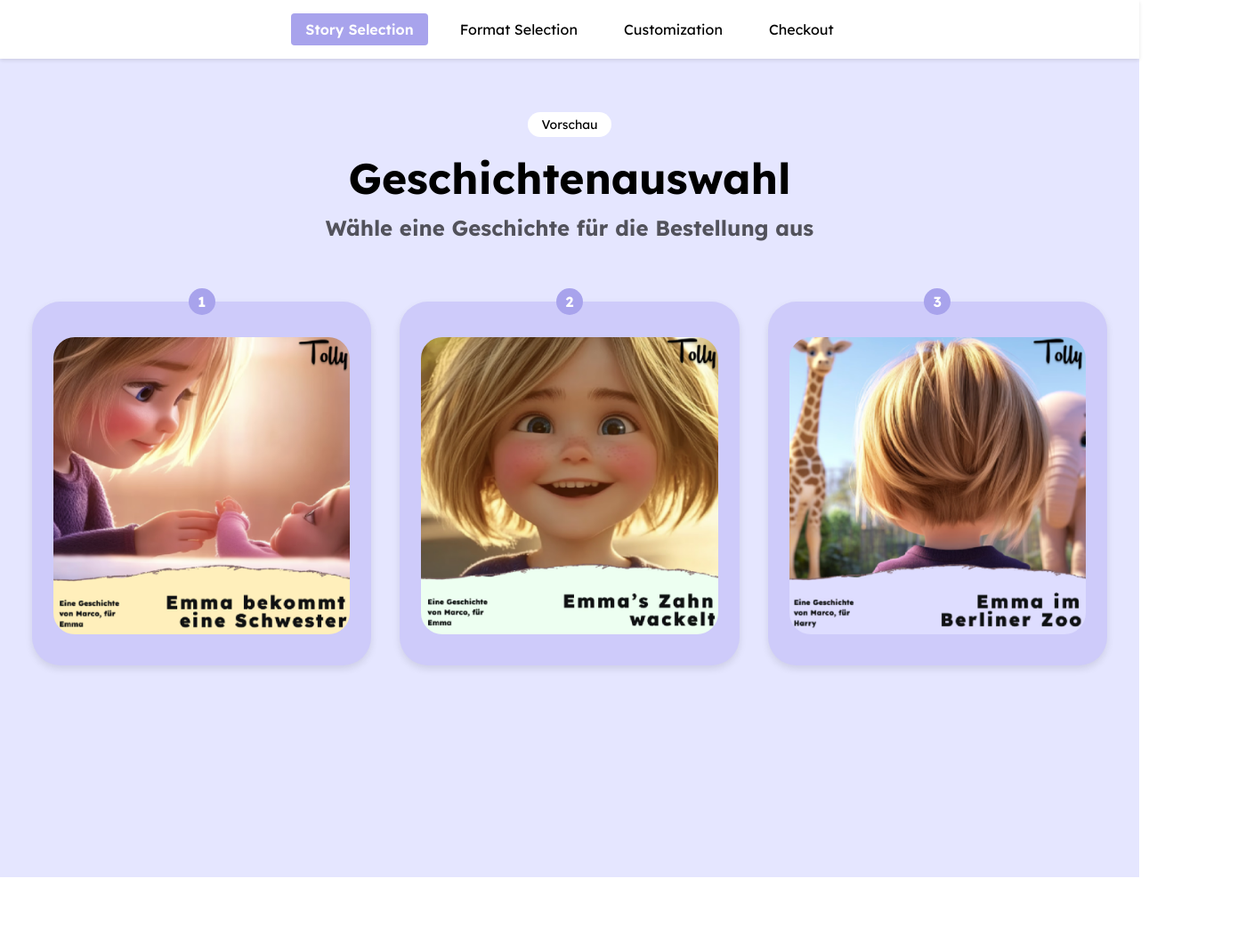
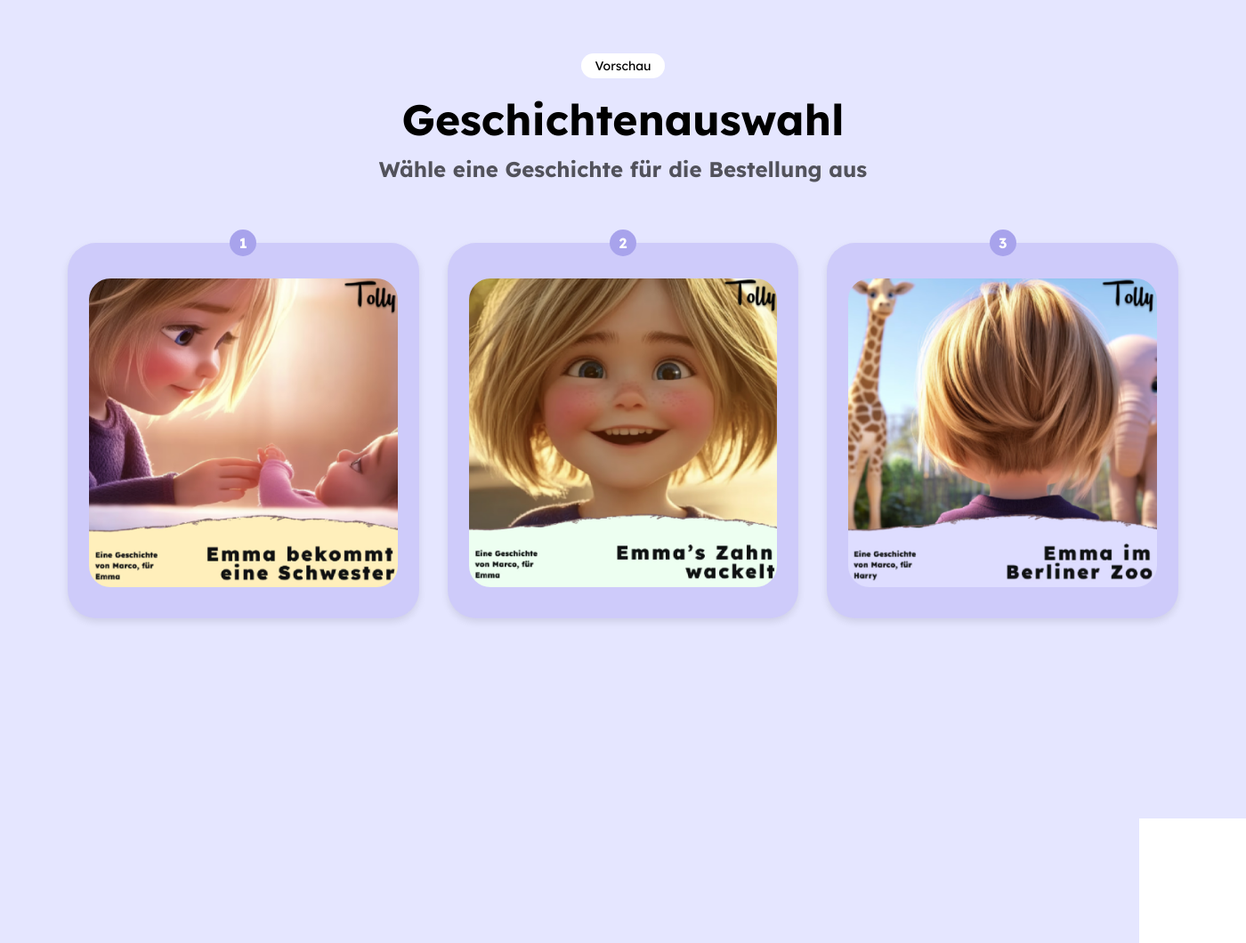
Before and after one commit to hdgurthtolly/tolly-harry, a React (Create React App) app: page / in a window 1280 px wide. Shown: the whole page at 89% size, 1400 px wide, since content can reach past the window. Before the commit the page ends 986 px from the top, so only its background shows below. Built offline with nearby package versions, Linux system fonts and the light colour scheme.

Commit message:
Added customization screen, implemented navigation, removed nav bar. Still static content.

```diff
--- a/package.json
+++ b/package.json
@@ -9,6 +9,7 @@
     "@testing-library/react": "^16.2.0",
     "@testing-library/user-event": "^13.5.0",
     "nth-check": "^2.1.1",
+    "phosphor-react": "^1.4.1",
     "postcss": "^8.5.3",
     "react": "^19.0.0",
     "react-dom": "^19.0.0",
--- a/src/App.css
+++ b/src/App.css
@@ -3,42 +3,42 @@
   min-height: 100vh;
   display: flex;
   flex-direction: column;
+  position: relative;
+  background-color: #E5E6FF;
 }
 
-/* Navigation styling */
-.app-navigation {
-  background-color: white;
-  padding: 15px;
+/* Page content wrapper */
+.page-content {
   display: flex;
-  justify-content: center;
-  gap: 20px;
-  box-shadow: 0 2px 4px rgba(0, 0, 0, 0.1);
-  position: sticky;
-  top: 0;
-  z-index: 100;
+  flex-direction: column;
+  flex: 1;
+  min-height: 100vh;
+  background-color: #E5E6FF;
 }
 
-.nav-button {
-  background-color: transparent;
-  border: none;
-  padding: 8px 16px;
-  cursor: pointer;
-  font-family: var(--font-primary);
-  font-size: 16px;
-  border-radius: 4px;
-  transition: all 0.2s ease;
+/* Common styles for all page containers */
+.story-selection-container,
+.format-selection-container,
+.customization-container,
+.checkout-container {
+  max-width: 1400px;
+  width: 100%;
+  padding: 60px;
+  margin: 0 auto;
+  background-color: #E5E6FF;
 }
 
-.nav-button:hover {
-  background-color: #f0f0f0;
+/* Responsive adjustments */
+@media (max-width: 768px) {
+  .story-selection-container,
+  .format-selection-container,
+  .customization-container,
+  .checkout-container {
+    padding: 30px 15px;
+  }
 }
 
-.nav-button.active {
-  background-color: #A8A3EC;
-  color: white;
-  font-weight: 600;
-}
-
+/* App legacy styles - keeping for reference */
 .App-logo {
   height: 40vmin;
   pointer-events: none;
--- a/src/App.js
+++ b/src/App.js
@@ -4,6 +4,7 @@ import StorySelectionPage from './pages/StorySelection/StorySelectionPage';
 import FormatSelectionPage from './pages/FormatSelection/FormatSelectionPage';
 import CustomizationPage from './pages/Customization/CustomizationPage';
 import CheckoutPage from './pages/Checkout/CheckoutPage';
+import PageNavigation from './components/common/PageNavigation';
 
 function App() {
   const [currentPage, setCurrentPage] = useState('story');
@@ -12,39 +13,70 @@ function App() {
     setCurrentPage(page);
   };
 
+  const handleBack = () => {
+    // Handle navigation backward based on current page
+    switch (currentPage) {
+      case 'format':
+        setCurrentPage('story');
+        break;
+      case 'customize':
+        setCurrentPage('format');
+        break;
+      case 'checkout':
+        setCurrentPage('customize');
+        break;
+      default:
+        break;
+    }
+  };
+
+  const handleForward = () => {
+    // Handle navigation forward based on current page
+    switch (currentPage) {
+      case 'story':
+        setCurrentPage('format');
+        break;
+      case 'format':
+        setCurrentPage('customize');
+        break;
+      case 'customize':
+        setCurrentPage('checkout');
+        break;
+      default:
+        break;
+    }
+  };
+
+  // Render content based on current page
+  const renderPageContent = () => {
+    switch (currentPage) {
+      case 'story':
+        return <StorySelectionPage onContinue={() => handleNavigation('format')} />;
+      case 'format':
+        return <FormatSelectionPage onContinue={() => handleNavigation('customize')} />;
+      case 'customize':
+        return <CustomizationPage onContinue={() => handleNavigation('checkout')} />;
+      case 'checkout':
+        return <CheckoutPage />;
+      default:
+        return null;
+    }
+  };
+
   return (
     <div className="App">
-      <div className="app-navigation">
-        <button
-          className={`nav-button ${currentPage === 'story' ? 'active' : ''}`}
-          onClick={() => handleNavigation('story')}
-        >
-          Story Selection
-        </button>
-        <button
-          className={`nav-button ${currentPage === 'format' ? 'active' : ''}`}
-          onClick={() => handleNavigation('format')}
-        >
-          Format Selection
-        </button>
-        <button
-          className={`nav-button ${currentPage === 'customize' ? 'active' : ''}`}
-          onClick={() => handleNavigation('customize')}
-        >
-          Customization
-        </button>
-        <button
-          className={`nav-button ${currentPage === 'checkout' ? 'active' : ''}`}
-          onClick={() => handleNavigation('checkout')}
-        >
-          Checkout
-        </button>
+      <div className="page-content">
+        {renderPageContent()}
+
+        {/* Add navigation buttons that scroll with the page content */}
+        <PageNavigation
+          currentPage={currentPage}
+          onBack={handleBack}
+          onForward={handleForward}
+          backLabel="Back"
+          forwardLabel="Next"
+        />
       </div>
-
-      {currentPage === 'story' && <StorySelectionPage onContinue={() => handleNavigation('format')} />}
-      {currentPage === 'format' && <FormatSelectionPage onContinue={() => handleNavigation('customize')} />}
-      {currentPage === 'customize' && <CustomizationPage onContinue={() => handleNavigation('checkout')} />}
-      {currentPage === 'checkout' && <CheckoutPage />}
     </div>
   );
 }
--- /dev/null
+++ b/src/components/common/NavigationButton.css
@@ -0,0 +1,85 @@
+/* Navigation button container */
+.nav-button-container {
+  display: flex;
+  flex-direction: column;
+  align-items: center;
+  gap: 8px;
+  position: relative;
+}
+
+/* Button label styling */
+.nav-button-label {
+  font-size: 16px;
+  font-weight: 500;
+  color: #8B84F7;
+  transition: all 0.3s ease;
+}
+
+.nav-button-label.active {
+  color: #8B84F7;
+}
+
+.nav-button-label.inactive {
+  color: #BBB;
+}
+
+/* Base navigation button styles */
+.navigation-button {
+  width: 44px;
+  height: 44px; /* Match height of .custom-button */
+  border-radius: 50%;
+  border: none;
+  display: flex;
+  align-items: center;
+  justify-content: center;
+  cursor: pointer;
+  transition: all 0.3s ease;
+  box-shadow: 0 2px 6px rgba(0, 0, 0, 0.1);
+  padding: 0;
+}
+
+/* Button sizes to match regular buttons */
+.navigation-button.small {
+  width: 36px;
+  height: 36px;
+}
+
+.navigation-button.medium {
+  width: 44px;
+  height: 44px;
+}
+
+.navigation-button.large {
+  width: 44px;
+  height: 44px;
+}
+
+/* Active state */
+.navigation-button.active {
+  background-color: #DEDCFF;
+}
+
+.navigation-button.active .nav-icon {
+  color: #000;
+}
+
+/* Active hover state */
+.navigation-button.active:hover {
+  background-color: #A8A3EC;
+  transform: scale(1.05);
+}
+
+/* Inactive state */
+.navigation-button.inactive {
+  background-color: #E8E7F5;
+  cursor: not-allowed;
+}
+
+.navigation-button.inactive .nav-icon {
+  color: #BBB;
+}
+
+/* Icon styling */
+.nav-icon {
+  transition: all 0.3s ease;
+}
--- /dev/null
+++ b/src/components/common/NavigationButton.js
@@ -0,0 +1,44 @@
+import React from 'react';
+import PropTypes from 'prop-types';
+import './NavigationButton.css';
+import * as PhosphorIcons from 'phosphor-react';
+
+const NavigationButton = ({
+  onClick,
+  direction = 'forward', // 'forward' or 'back'
+  state = 'active',      // 'active' or 'inactive'
+  label = '',
+  className = '',
+  iconName = direction === 'forward' ? 'ArrowRight' : 'ArrowLeft',
+  size = 'medium',
+  ...props
+}) => {
+  // Dynamically get the icon component from Phosphor
+  const IconComponent = PhosphorIcons[iconName] || PhosphorIcons.ArrowRight;
+
+  return (
+    <div className={`nav-button-container ${className}`}>
+      <button
+        className={`navigation-button ${direction} ${state} ${size}`}
+        onClick={state === 'active' ? onClick : undefined}
+        disabled={state === 'inactive'}
+        type="button"
+        {...props}
+      >
+        <IconComponent size={24} weight="bold" className="nav-icon" />
+      </button>
+    </div>
+  );
+};
+
+NavigationButton.propTypes = {
+  onClick: PropTypes.func,
+  direction: PropTypes.oneOf(['forward', 'back']),
+  state: PropTypes.oneOf(['active', 'inactive']),
+  size: PropTypes.oneOf(['small', 'medium', 'large']),
+  label: PropTypes.string,
+  className: PropTypes.string,
+  iconName: PropTypes.string
+};
+
+export default NavigationButton;
--- /dev/null
+++ b/src/components/common/PageNavigation.css
@@ -0,0 +1,18 @@
+.page-navigation {
+  position: relative;
+  display: flex;
+  justify-content: center;
+  gap: 40px;
+  margin-top: auto;
+  padding-top: 60px;
+  padding-bottom: 80px;
+  width: 100%;
+}
+
+/* Responsive adjustments */
+@media (max-width: 768px) {
+  .page-navigation {
+    padding-bottom: 20px;
+    gap: 20px;
+  }
+}
--- /dev/null
+++ b/src/components/common/PageNavigation.js
@@ -0,0 +1,51 @@
+import React from 'react';
+import PropTypes from 'prop-types';
+import NavigationButton from './NavigationButton';
+import './PageNavigation.css';
+
+const PageNavigation = ({
+  currentPage,
+  onBack,
+  onForward,
+  backLabel = '',
+  forwardLabel = ''
+}) => {
+  // Determine which buttons to show based on the current page
+  const showBackButton = currentPage !== 'story';
+  const showForwardButton = currentPage === 'customize';
+
+  return (
+    <div className="page-navigation">
+      {showBackButton && (
+        <NavigationButton
+          direction="back"
+          state="active"
+          onClick={onBack}
+          label={backLabel}
+          iconName="ArrowLeft"
+          size="large"
+        />
+      )}
+      {showForwardButton && (
+        <NavigationButton
+          direction="forward"
+          state="active"
+          onClick={onForward}
+          label={forwardLabel}
+          iconName="ArrowRight"
+          size="large"
+        />
+      )}
+    </div>
+  );
+};
+
+PageNavigation.propTypes = {
+  currentPage: PropTypes.oneOf(['story', 'format', 'customize', 'checkout']).isRequired,
+  onBack: PropTypes.func.isRequired,
+  onForward: PropTypes.func,
+  backLabel: PropTypes.string,
+  forwardLabel: PropTypes.string
+};
+
+export default PageNavigation;
--- a/src/pages/Customization/CustomizationPage.js
+++ b/src/pages/Customization/CustomizationPage.js
@@ -1,4 +1,4 @@
-import React from 'react';
+import React, { useState } from 'react';
 import Button from '../../components/common/Button';
 import './CustomizationPage.css';
 
@@ -11,8 +11,19 @@ const formatPrice = (price) => {
 };
 
 const CustomizationPage = ({ onContinue }) => {
-    const handleSelectCustomization = (id) => {
-        console.log(`Selected customization with ID: ${id}`);
+    const [message, setMessage] = useState('willkommen in deinem einzigartigen Tolly-Buch!');
+    const [title, setTitle] = useState('Liebe Thea');
+
+    const handleMessageChange = (e) => {
+        setMessage(e.target.value);
+    };
+
+    const handleTitleChange = (e) => {
+        setTitle(e.target.value);
+    };
+
+    const handleSelectCustomization = () => {
+        console.log('Customization selected with message:', message);
         // Navigate to the next page if onContinue prop is provided
         if (onContinue) {
             onContinue();
@@ -24,24 +35,56 @@ const CustomizationPage = ({ onContinue }) => {
             <div className="customization-header">
                 <div className="preview-tag">Widmung</div>
                 <h1>Add a personal message</h1>
-                <p className="subtitle text-title-small">Write a message to [KID]. We'll print it on the second page of the book.</p>
+                <p className="subtitle text-title-small">Write a message to personalize your book. We'll print it on the second page.</p>
             </div>
 
-            <div className="customization-grid">
-                <div className="customization-card">
-                    <img src={icon1} alt="Customization" className="customization-image" />
-                    <div className="customization-info">
-                        <h3 className="customization-summary">Customize your story with your name and a personal message</h3>
-                        <div className="customization-price">{formatPrice(19.99)}€</div>
-                        <Button
-                            variant="primary"
-                            size="large"
-                            onClick={() => handleSelectCustomization(1)}
-                            iconImg={icon1}
-                        >
-                            Customize
-                        </Button>
+            <div className="customization-content">
+                <div className="input-section">
+                    <div className="form-group">
+                        <label htmlFor="dedication-title">Title</label>
+                        <input
+                            type="text"
+                            id="dedication-title"
+                            value={title}
+                            onChange={handleTitleChange}
+                            placeholder="Enter title"
+                        />
                     </div>
+
+                    <div className="form-group">
+                        <label htmlFor="dedication-message">Your message</label>
+                        <textarea
+                            id="dedication-message"
+                            value={message}
+                            onChange={handleMessageChange}
+                            rows="8"
+                            placeholder="Write your personalized message here..."
+                        />
+                    </div>
+
+                </div>
+
+                <div className="preview-section">
+                    <div className="book-page">
+                        <div className="book-content">
+                            <div className="dedication-text">
+                                <p className="dedication-name">{title},</p>
+                                <p className="dedication-message">
+                                    {message
+                                        .replace(/^Liebe [^,]+,\s*\n+/i, '') // Remove the greeting as we display it separately
+                                        .split('\n')
+                                        .map((line, i) => (
+                                            <span key={i}>
+                                                {line}
+                                                <br />
+                                            </span>
+                                        ))}
+                                </p>
+                            </div>
+                            <div className="dedication-quotes">❝❞</div>
+                        </div>
+                    </div>
+
                 </div>
             </div>
         </div>
```
Also changed, not shown: src/pages/Customization/CustomizationPage.css (+144 -44 lines), 1 other file (tests, documents, lock files or other folders).
